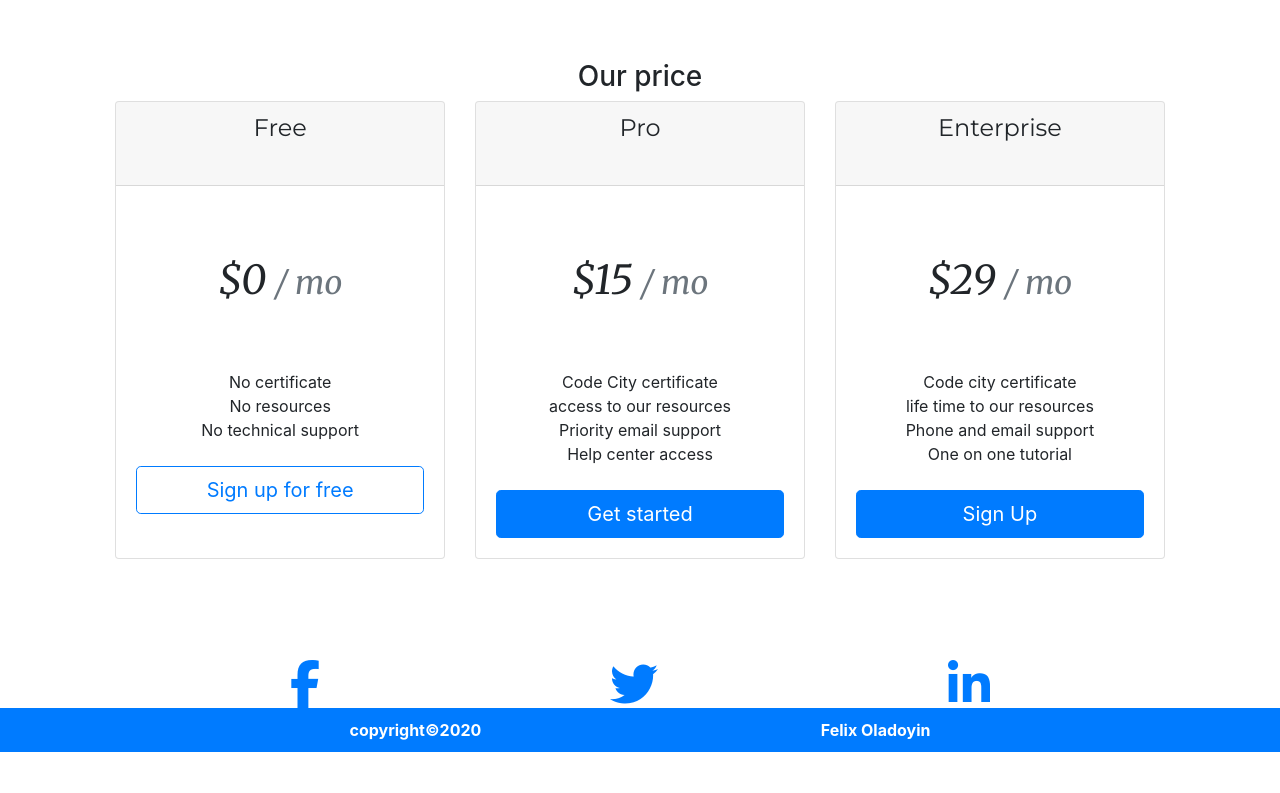
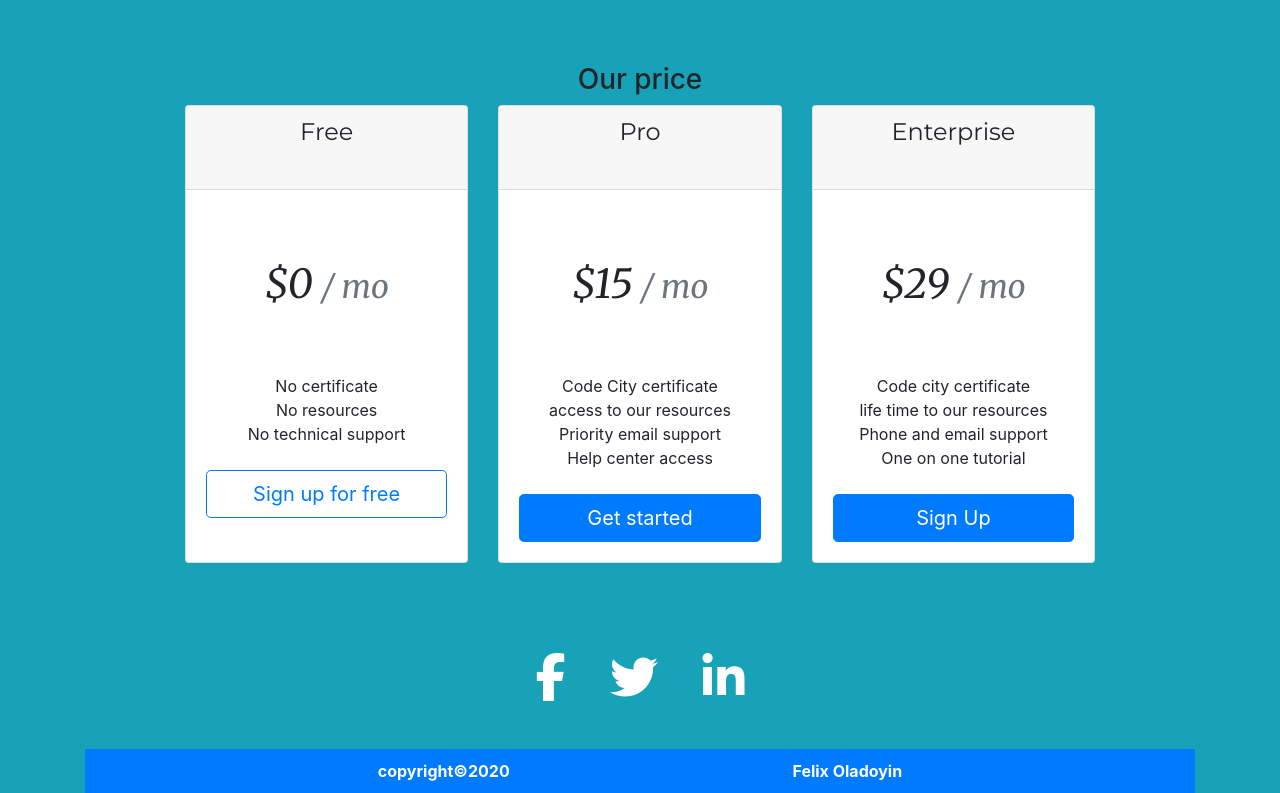
Before and after one commit to felixfrz/product-landing-page, a plain HTML site: page index.html in a window 1280 px wide. Shown: the part 1398-2191 px from the top of the page. Before the commit the page ends 2150 px from the top, so only its background shows below. Drawn offline with nearby package versions, Linux system fonts and the light colour scheme.

Commit message:
style supdate

```diff
--- a/index.html
+++ b/index.html
@@ -24,7 +24,7 @@
     crossorigin="anonymous"></script>
 </head>
 
-<body>
+<body class="container bg-info">
   <header id="header">
     <nav id="nav-bar" class="navbar navbar-light bg-lightcopyright&copy;2020">
       <a class="navbar-brand" href="#"><img id="header-img"
@@ -51,11 +51,11 @@
     </nav>
   </header>
 
-  <form action="https://www.freecodecamp.com/email-submit" method="post" id="form">
-    <input type="email" id="email" name="email" placeholder="Enter your email address" />
+  <form action="mailto:oladoyinayodeji@gmail.com" method="post" id="form">
+    <input class="form-control" type="text" placeholder="Enter your email address">
     <br />
     <br />
-    <input type="submit" id="submit" value="Submit" name="submit" />
+    <input class="btn btn-primary" type="submit" value="Submit">
   </form>
 
   <div class="top-container">
@@ -169,7 +169,7 @@
       </div>
     </div>
   </div>
-  <footer>
+  <footer class="m-5 text-center">
     <div class="footer">
       <a href="htttps://www.facebook.com"><i class="fab fa-facebook-f fa-3x"></i></a>
 
--- a/styles.css
+++ b/styles.css
@@ -1,9 +1,7 @@
 *{
  margin: 0;
 }
-body{
- background-color: #F7F8FC;
-}
+
 
 .top-container{
  margin: 6% 9%;
@@ -66,10 +64,11 @@ h3{
  width:60%;
  border-radius: 10px;
 }
-.footer{
-color: #007BFF;
-display: flex;
-justify-content: space-evenly;
+
+.footer a{
+color: white;
+margin: 10px 20px;
+display: inline;
 }
 .cta{
  display: flex;
```
